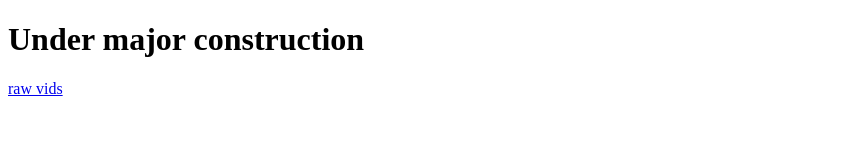
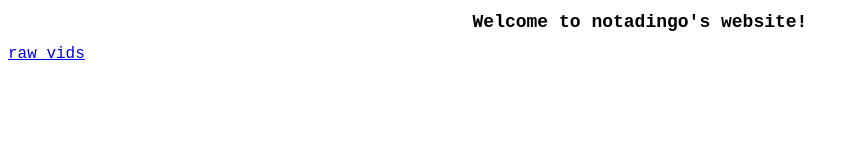
Before and after one commit to papa-dingu/papa-dingu.github.io, a plain HTML site: page index.html in a window 1280 px wide. Shown: the whole page, without its empty margins (0-859 px from the left). Drawn offline with Linux system fonts and the light colour scheme.

Commit message:
formatting

```diff
--- a/index.html
+++ b/index.html
@@ -6,7 +6,8 @@
   <meta charset="UTF-8" />
 </head>
 <body>
-  <h1>Under major construction</h1>
+  <h1>Welcome to notadingo's website!</h1>
+
   <a href="videos.html">raw vids</a>
 </body>
 </html>
--- a/style.css
+++ b/style.css
@@ -1,3 +1,12 @@
 p {
     font-family: OCR A Std, monospace;
 }
+
+a {
+    font-family: OCR A Std, monospace;
+}
+h1 {
+    text-align: center;
+    font-size: large;
+    font-family: OCR A Std, monospace;
+}
```
